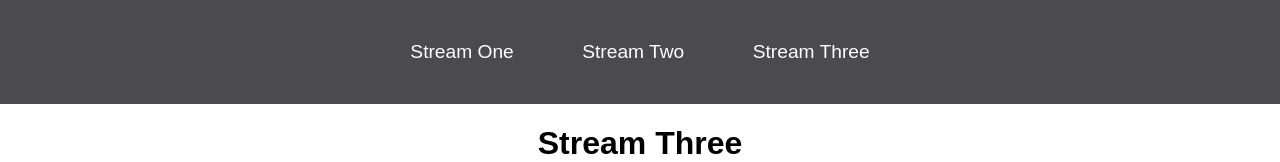
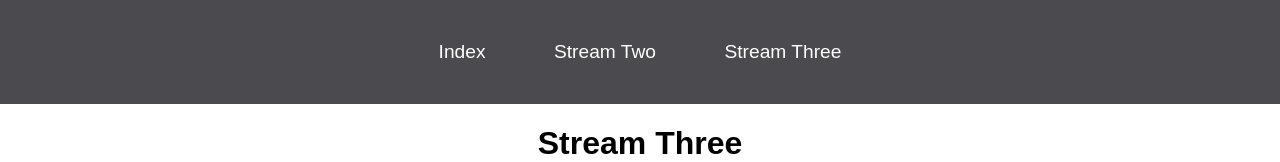
Before and after one commit to sanson0/first--repo, a plain HTML site: page stream-three.html in a window 1280 px wide. Shown: the top 162 px of the page. Drawn offline with Linux system fonts and the light colour scheme; files that its build step writes are made by us from their sources.

Commit message:
Update href to point to index.html

```diff
--- a/stream-three.html
+++ b/stream-three.html
@@ -9,7 +9,7 @@
 <body>
     <nav>
     <ul>
-    <li><a href="stream-one.html">Stream One</a></li>
+    <li><a href="index.html">Index</a></li>
     <li><a href="stream-two.html">Stream Two</a></li>
     <li><a href="stream-three.html">Stream Three</a></li>
     </ul>
```
Also changed, not shown: index.html (+1 -1 lines), stream-two.html (+1 -1 lines).
